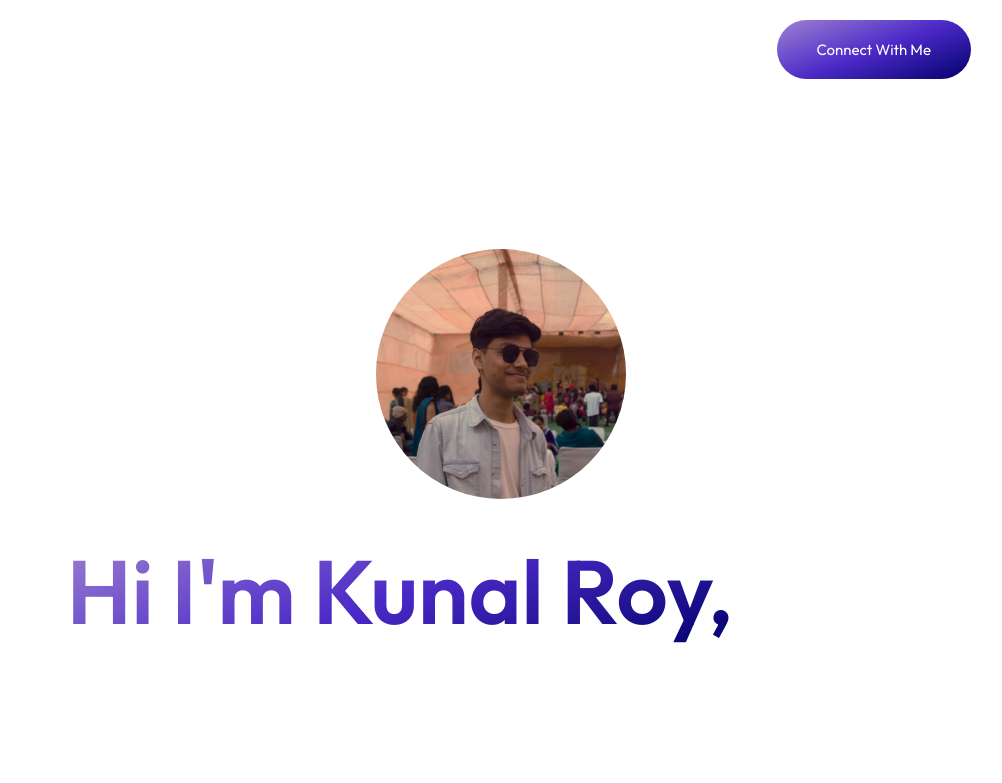
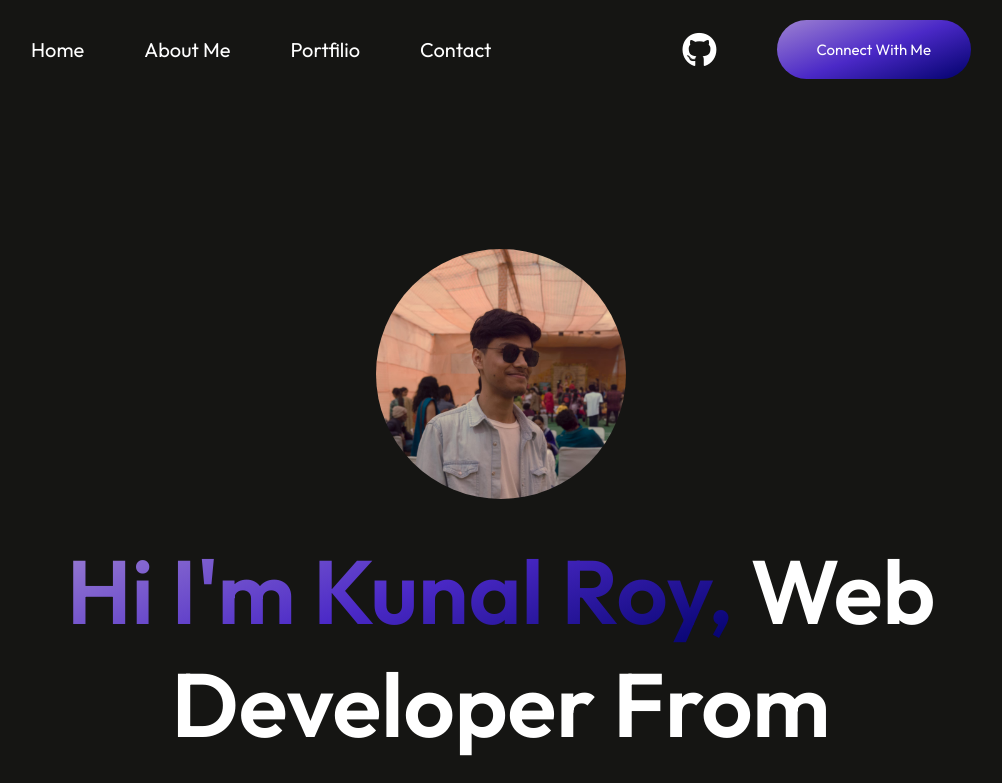
Before and after one commit to Yonko-Kunal/Portfolio-React, a React (Vite) app: page / in a window 1280 px wide. Shown: the top 783 px of the page, without its empty margins (139-1141 px from the left). Built offline with nearby package versions, Linux system fonts and the light colour scheme.

Commit message:
testing reverse

```diff
--- a/src/index.css
+++ b/src/index.css
@@ -5,6 +5,6 @@
 
 body {
   font-family: 'outfit';
-  background-color: white;
+  background-color: #151513;
   color: white;
 }
```
